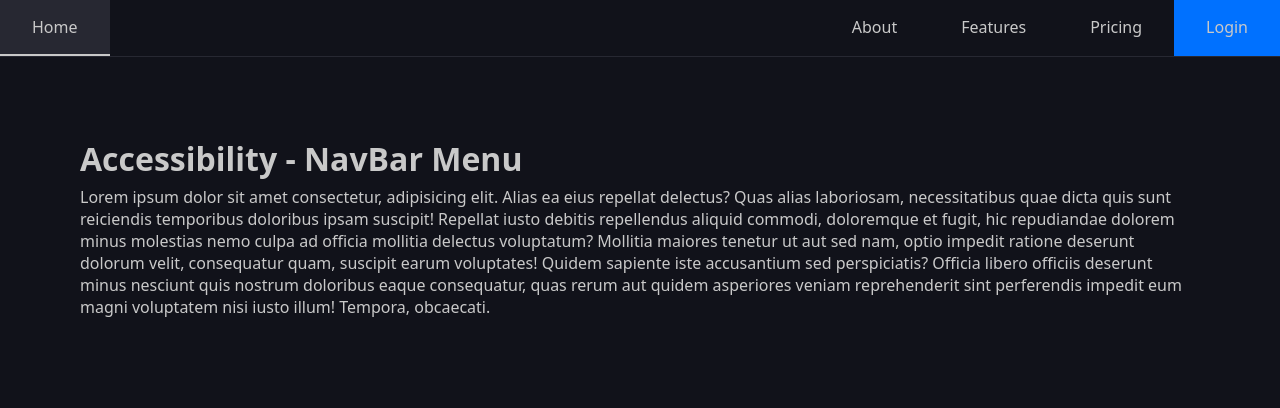
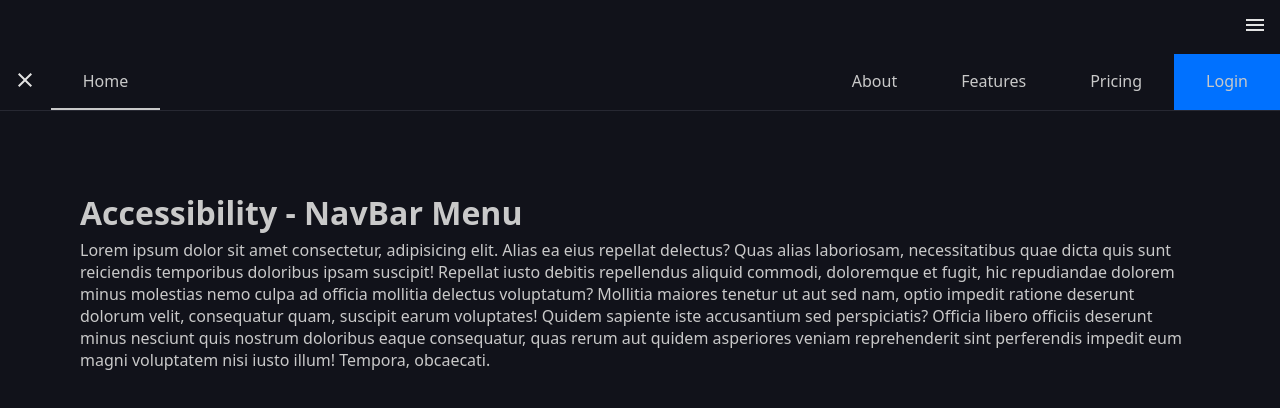
Before and after one commit to SinisaVukmirovic/Accessibility-of-Navbar-Menu, a plain HTML site: page index.html in a window 1280 px wide. Drawn offline with Linux system fonts and the light colour scheme.

Commit message:
Started JS functionality

```diff
--- a/index.html
+++ b/index.html
@@ -9,8 +9,14 @@
 </head>
 <body>
     <header>
-        <nav>
+        <button id="open-sidebar-button" onclick="openSidebar()">
+            <svg xmlns="http://www.w3.org/2000/svg" height="24px" viewBox="0 -960 960 960" width="24px" fill="#e3e3e3"><path d="M120-240v-80h720v80H120Zm0-200v-80h720v80H120Zm0-200v-80h720v80H120Z"/></svg>
+        </button>
+        <nav id="navbar">
             <ul>
+                <li><button id="close-sidebar-button" onclick="closeSidebar()">
+                    <svg xmlns="http://www.w3.org/2000/svg" height="24px" viewBox="0 -960 960 960" width="24px" fill="#e3e3e3"><path d="m256-200-56-56 224-224-224-224 56-56 224 224 224-224 56 56-224 224 224 224-56 56-224-224-224 224Z"/></svg>
+                </button></li>
                 <li class="home-li"><a class="active-link" href="index.html">Home</a></li>
                 <li><a href="./pages/about.html">About</a></li>
                 <li><a href="./pages/pricing.html">Features</a></li>
--- a/script.js
+++ b/script.js
@@ -0,0 +1,9 @@
+const navbar = document.getElementById('navbar');
+
+function openSidebar() {
+    navbar.classList.add('show');
+}
+
+function closeSidebar() {
+    navbar.classList.remove('show');
+}
--- a/style.css
+++ b/style.css
@@ -69,15 +69,37 @@ nav {
     }
 }
 
+#open-sidebar-button {
+    display: block;
+    background: none;
+    border: none;
+    padding: 1em;
+    margin-left: auto;
+    cursor: pointer;
+}
+
+#close-sidebar-button {
+    margin-left: auto;
+    background: none;
+    border: none;
+    padding: 1em;
+    cursor: pointer;
+}
+
 @media screen and (width < 700px) {
     nav {
         position: fixed;
         top: 0;
-        right: 0;
+        right: -100%;
         height: 100svh;
         width: min(15em, 100%);
         z-index: 10;
         border-left: 1px solid var(--hover-clr);
+        transition: right 300ms ease-out;
+
+        &.show {
+            right: 0;
+        }
 
         & ul {
             width: 100%;
```
